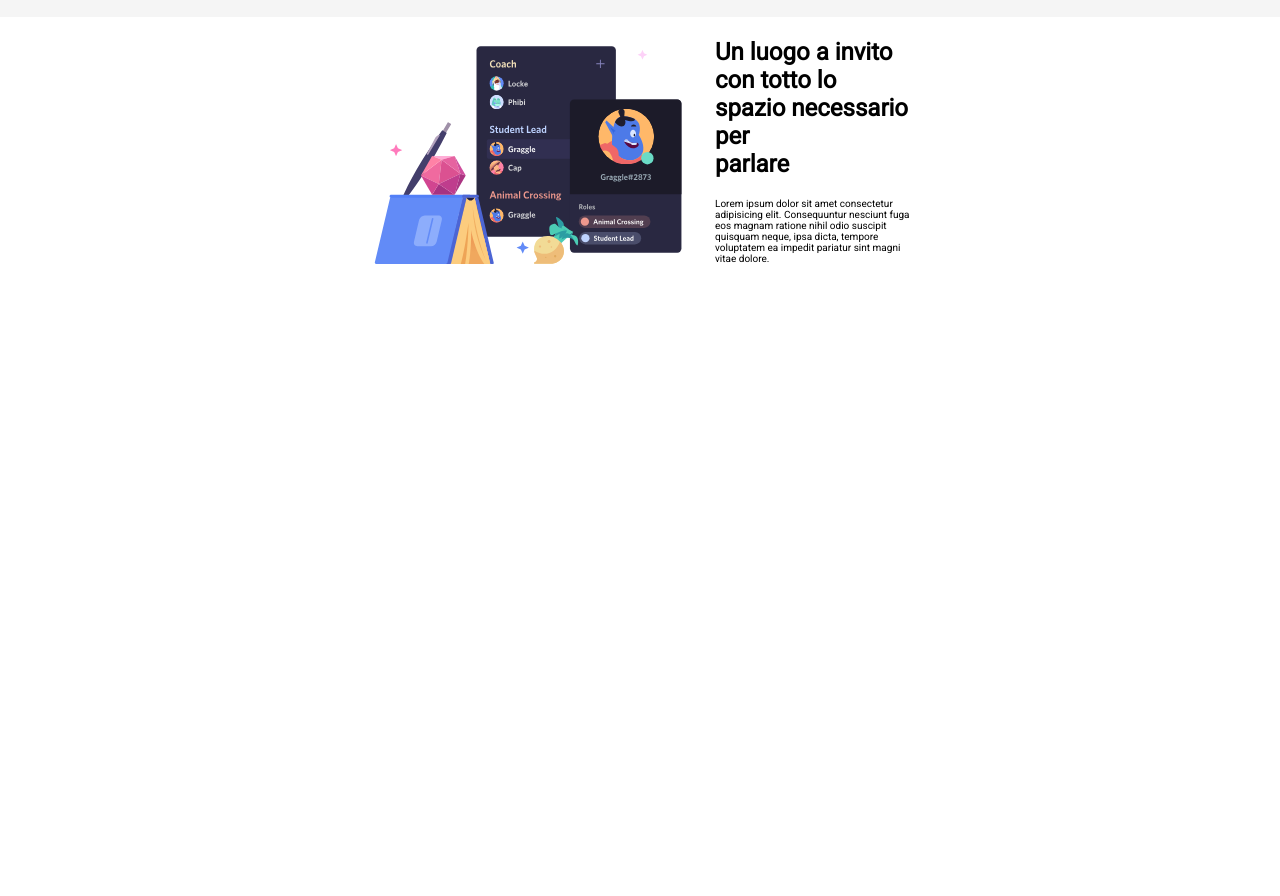
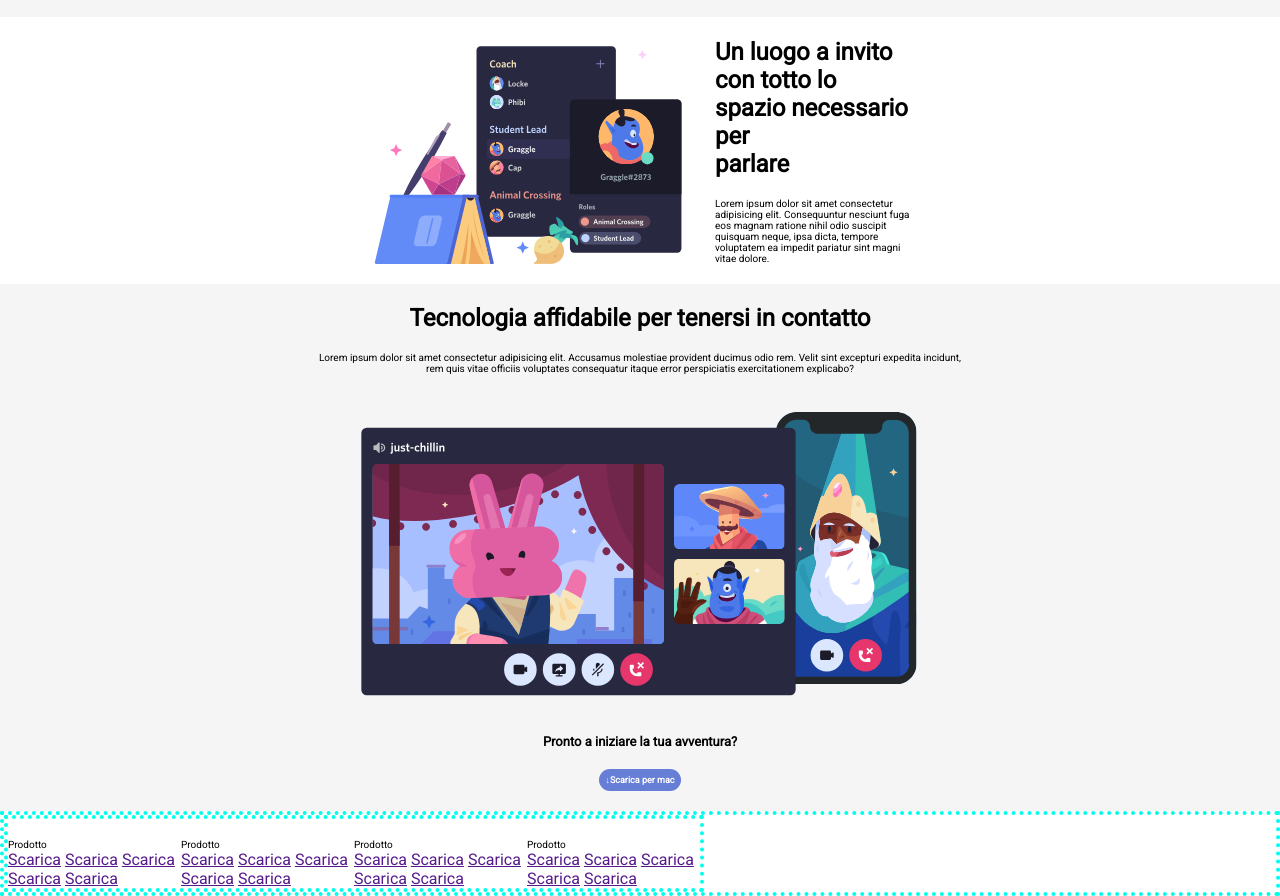
Before and after one commit to MaionePietro/htmlcss-discord, a plain HTML site: page index.html in a window 1280 px wide. Shown: the part 816-1712 px from the top of the page. Before the commit the page ends 1100 px from the top, so only its background shows below. Drawn offline with Linux system fonts and the light colour scheme.

Commit message:
EDIT footer

```diff
--- a/css/style.css
+++ b/css/style.css
@@ -125,6 +125,58 @@ p{
 *****************/
 
 
+/****************
+ ULTIMO CONTAINER MAIN
+*****************/
+.container-main .container{
+    display: flex;
+    justify-content: center;
+    align-items: center;
+    flex-direction: column;
+    text-align: center;
+    max-height: 900px;
+}
+main button{
+    margin-top: 20px;
+    padding: 6px;
+    border-radius: 15px;
+    border: none;
+    font-weight:bold;
+    background-color: rgb(102,126,213);
+    color: white;
+    font-size: xx-small;
+}
+p{
+    margin-top: 20px;
+}
+span{
+    font-weight:bold;
+    font-size: small;
+}
+/****************
+ ULTIMO CONTAINER MAIN
+*****************/
+
+
+/****************
+ FOOTER
+*****************/
+footer .container{
+    display: flex;
+    justify-content: center;
+    align-items: center;
+
+}
+.row{
+    max-width: 700px;
+    display: flex;
+    justify-content: center;
+    align-items: center;
+}
+/****************
+ FOOTER
+*****************/
+
 
 
 
--- a/index.html
+++ b/index.html
@@ -18,11 +18,11 @@
                     <img src="img/logo.svg" width="50%" alt="">
                 </div>
                 <div class="link">
-                    <a href="/Scarica/">Scarica</a>
-                    <a href="/Perché Discord/">Perché Discord</a>
-                    <a href="/Nitro/">Nitro</a>
-                    <a href="/Sicurezza/">Sicurezza</a>
-                    <a href="/Assistenza/">Assistenza</a>
+                    <a href="">Scarica</a>
+                    <a href="">Perché Discord</a>
+                    <a href="">Nitro</a>
+                    <a href="">Sicurezza</a>
+                    <a href="">Assistenza</a>
                 </div>
                 <div class="login">
                     <button>Accedi</button>
@@ -97,9 +97,63 @@
                 </div>
             </div>
         </div>
+        <div class="container-main backgroundC">
+            <div class="row-1">
+                <div class="container">
+                    <h2>
+                        Tecnologia affidabile per tenersi in contatto
+                    </h2>
+                    <p>
+                        Lorem ipsum dolor sit amet consectetur adipisicing elit. Accusamus molestiae provident ducimus odio rem. Velit sint excepturi expedita incidunt, rem quis vitae officiis voluptates consequatur itaque error perspiciatis exercitationem explicabo?
+                    </p>
+                    <img src="img/item4-big.svg" width="90%" alt="">
+                    <span>Pronto a iniziare la tua avventura?</span>
+                    <button>&#x2193Scarica per mac</button>
+                </div>
+            </div>
+        </div>
 
     </main>
     <footer>
+        <div class="conainer debug">
+            <div class="row debug">
+                <div class="col">
+                    <p></p>
+                </div>
+                <div class="col">
+                    <p>Prodotto</p>
+                    <a href="">Scarica</a>
+                    <a href="">Scarica</a>
+                    <a href="">Scarica</a>
+                    <a href="">Scarica</a>
+                    <a href="">Scarica</a>
+                </div>
+                <div class="col">
+                    <p>Prodotto</p>
+                    <a href="">Scarica</a>
+                    <a href="">Scarica</a>
+                    <a href="">Scarica</a>
+                    <a href="">Scarica</a>
+                    <a href="">Scarica</a>
+                </div>
+                <div class="col">
+                    <p>Prodotto</p>
+                    <a href="">Scarica</a>
+                    <a href="">Scarica</a>
+                    <a href="">Scarica</a>
+                    <a href="">Scarica</a>
+                    <a href="">Scarica</a>
+                </div>
+                <div class="col">
+                    <p>Prodotto</p>
+                    <a href="">Scarica</a>
+                    <a href="">Scarica</a>
+                    <a href="">Scarica</a>
+                    <a href="">Scarica</a>
+                    <a href="">Scarica</a>
+                </div>
+            </div>
+        </div>
 
     </footer>
 </body>
```
